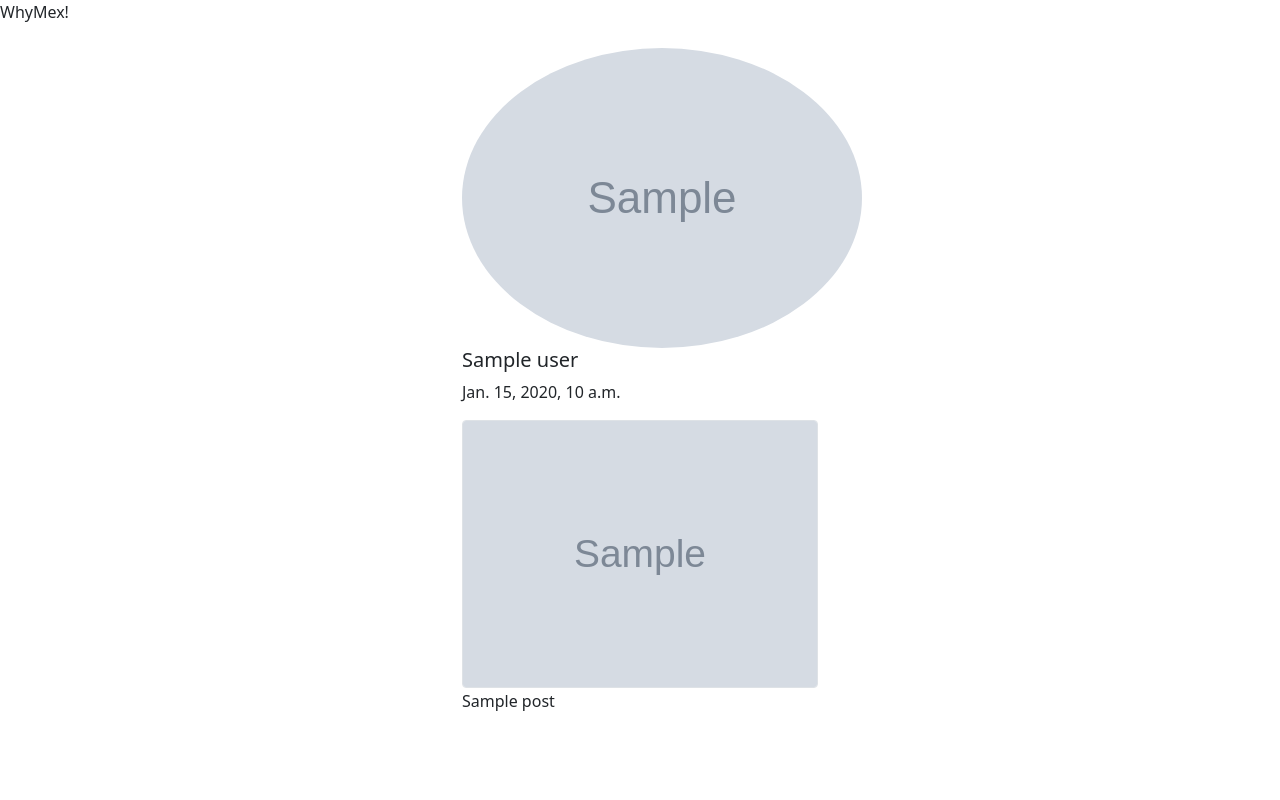
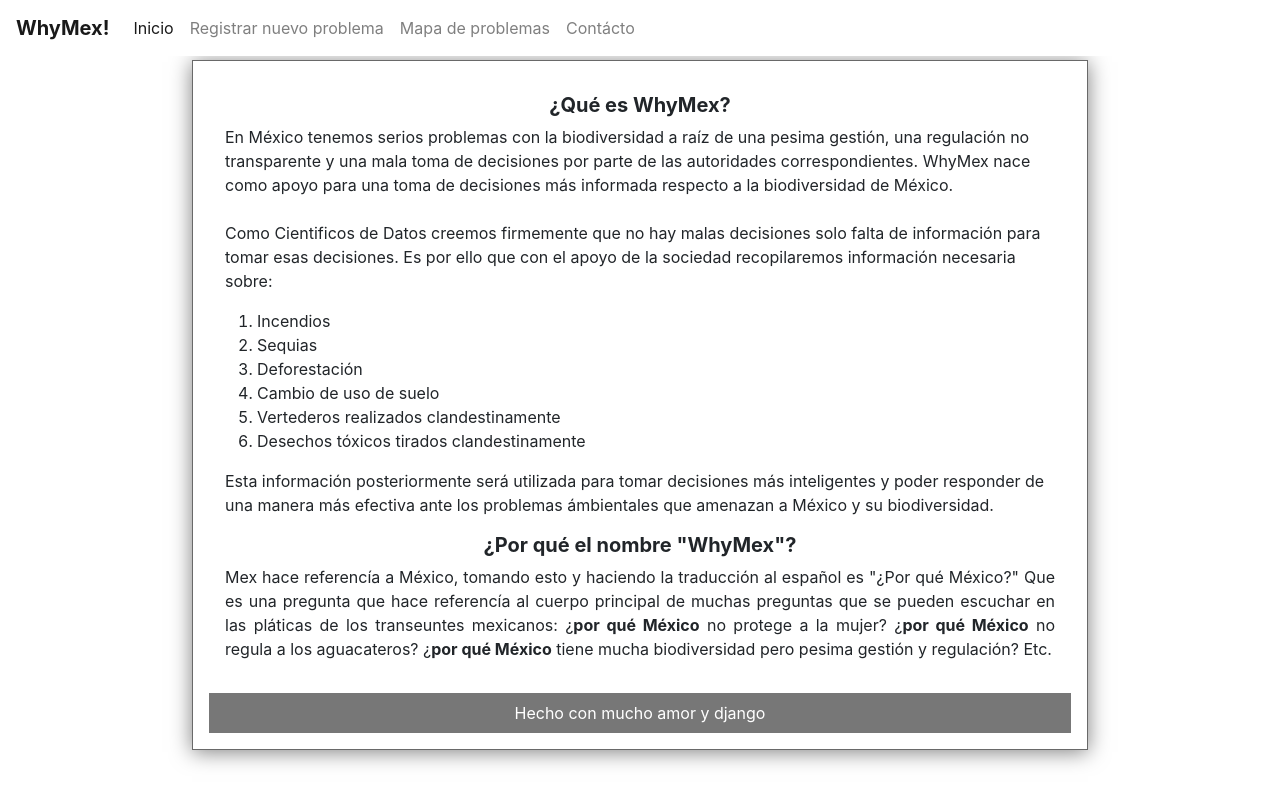
Before and after one commit to Ladivcr/WhyMex, a Django app: template posts/templates/index.html in a window 1280 px wide. Run offline with Django 3.2, Linux system fonts and the light colour scheme; the template is opened without the code that fills it: most values are stand-ins (such as "Sample title", 1, 10 or a date in 2020); grey boxes marked "Sample" are stand-in pictures; some libraries are stand-ins or nearby versions.

Commit message:
Inicio listo

```diff
--- a/WhyMex/settings.py
+++ b/WhyMex/settings.py
@@ -11,6 +11,7 @@ https://docs.djangoproject.com/en/3.2/ref/settings/
 """
 
 from pathlib import Path
+import os
 
 # Build paths inside the project like this: BASE_DIR / 'subdir'.
 BASE_DIR = Path(__file__).resolve().parent.parent
@@ -120,7 +121,10 @@ USE_TZ = True
 # Static files (CSS, JavaScript, Images)
 # https://docs.djangoproject.com/en/3.2/howto/static-files/
 
+#STATIC_URL = '/static/'
+STATICFILES_DIRS = [ os.path.join(BASE_DIR,'static')]
 STATIC_URL = '/static/'
+
 
 # Default primary key field type
 # https://docs.djangoproject.com/en/3.2/ref/settings/#default-auto-field
--- a/WhyMex/urls.py
+++ b/WhyMex/urls.py
@@ -21,5 +21,5 @@ from posts import views as post_views
 
 urlpatterns = [
     path('hello-world/', local_views.hello_world),
-    path('posts/', post_views.list_posts)
+    path('inicio/', post_views.list_posts)
 ]
--- /dev/null
+++ b/posts/static/estilos.css
@@ -0,0 +1,64 @@
+/*body
+{
+    background: #1e1f24;
+    color: #333;
+    text-align: center;
+    font-family: "Arial";
+    font-size: 16px;
+    margin: 0;
+    padding: 0;
+} */
+
+#cabecera
+{
+    background: #37488b;
+    box-shadow: 0px 2px 20px 0px rgba(0,0,0,0.5);
+    color: white;
+    font-weight: bold;
+    margin: 0;
+    padding: 0.5em;
+}
+
+#cabecera #logo
+{
+    width: 20px;
+    vertical-align: middle;
+
+}
+
+#cabecera #tagline
+{
+    padding: 0 0 0 1em;
+    font-weight: normal;
+    font-size: 0.8em;
+}
+
+
+#container
+{
+    width: 70%;
+    padding: 1em;
+    text-align: left;
+    border: 1px solid rgb(105, 105, 105);
+    box-shadow: 0px 2px 20px 0px rgba(0,0,0,0.5);
+    margin: 0 auto;
+}
+
+#container h1
+{
+    font-size: 20px;
+}
+
+#post
+{
+    background: white;
+    padding: 1em;
+}
+
+#footer
+{
+    background: #777;
+    color: white;
+    text-align: center;
+    padding: 0.5em;
+}
--- a/posts/templates/index.html
+++ b/posts/templates/index.html
@@ -1,13 +1,94 @@
 <!DOCTYPE html>
-<html>
+<html lang = 'en'>
   <head>
       <meta charset='UTF-8'
-    <title>WhyMex!</title>
-    <!-- CSS only -->
-    <link href="https://cdn.jsdelivr.net/npm/bootstrap@5.0.0-beta3/dist/css/bootstrap.min.css" rel="stylesheet" integrity="sha384-eOJMYsd53ii+scO/bJGFsiCZc+5NDVN2yr8+0RDqr0Ql0h+rP48ckxlpbzKgwra6" crossorigin="anonymous">
+      <meta name="description" content="Cuidado del medio ambiente">
+      <meta name="keywords" content=" Arboles, Ecologia, Reforestacion, Trees, Media, Social, Maps, Mexico, Latin, America">
+      <meta name="viewport" content="width=device-width, user-scalable=no, initial-scale=1.0, maximum-scale=1.0, minimum-scale=1.0">
+
+      <title>WhyMex!</title>
+      <!-- CSS only -->
+      <!-- Bootstrap -->
+      <link href="https://cdn.jsdelivr.net/npm/bootstrap@5.0.0-beta3/dist/css/bootstrap.min.css" rel="stylesheet" integrity="sha384-eOJMYsd53ii+scO/bJGFsiCZc+5NDVN2yr8+0RDqr0Ql0h+rP48ckxlpbzKgwra6" crossorigin="anonymous">
+      <link rel="stylesheet" href="https://stackpath.bootstrapcdn.com/bootstrap/4.5.2/css/bootstrap.min.css" integrity="sha384-JcKb8q3iqJ61gNV9KGb8thSsNjpSL0n8PARn9HuZOnIxN0hoP+VmmDGMN5t9UJ0Z" crossorigin="anonymous">
+      <link rel="stylesheet" href="https://unpkg.com/leaflet@1.6.0/dist/leaflet.css" integrity="sha512-xwE/Az9zrjBIphAcBb3F6JVqxf46+CDLwfLMHloNu6KEQCAWi6HcDUbeOfBIptF7tcCzusKFjFw2yuvEpDL9wQ==" crossorigin=""/>
+      <link rel="stylesheet" href="https://cdn.jsdelivr.net/gh/openlayers/openlayers.github.io@master/en/v6.1.1/css/ol.css" type="text/css">
+      <!-- My own css -->
+      {% load static %}
+      <link rel="stylesheet" href="{% static 'estilos.css' %}" />
 
   </head>
   <body>
+    <!-- Header con el menú principal -->
+
+    <nav class="mb-1 navbar navbar-expand-lg navbar-light" style="background-color: #fff;">
+
+      <a class="navbar-brand" href=""><strong>WhyMex!</strong></a>
+      <button class="navbar-toggler" type="button" data-toggle="collapse" data-target="#navbarSupportedContent-555" aria-controls="navbarSupportedContent-555" aria-expanded="false" aria-label="Toggle navigation">
+        <span class="navbar-toggler-icon"></span>
+      </button>
+      <div class="collapse navbar-collapse" id="navbarSupportedContent-555">
+        <ul class="navbar-nav mr-auto">
+          <li class="nav-item active">
+            <a class="nav-link" href=""><i class="fa fa-home" aria-hidden="true"></i>Inicio
+              <span class="sr-only">(current)</span>
+            </a>
+          </li>
+          <li class="nav-item">
+            <a class="nav-link" href="/registro/"><i class="fas fa-users"></i>Registrar nuevo problema</a>
+          </li>
+          <li class="nav-item">
+            <a class="nav-link" href="/mapa/"><i class="fas fa-map-marked-alt"></i>Mapa de problemas</a>
+          </li>
+          <li class="nav-item">
+            <a class="nav-link" href="/contacto/"><i class="far fa-comment-alt"></i>Contácto</a>
+          </li>
+        </ul>
+
+      </div>
+    </nav>
+    <!-- Termina header-->
+
+    <!--¿Qué es WhyMex?-->
+    <div id="container">
+
+	    <div id="post">
+		    <center><h1><strong>¿Qué es WhyMex?</strong></h1></center>
+		    <p style=”text-align: justify;”>En México tenemos serios problemas
+        con la biodiversidad a raíz de una pesima gestión, una regulación no
+        transparente y una mala toma de decisiones por parte de las autoridades
+        correspondientes. WhyMex nace como apoyo para una toma de decisiones
+        más informada respecto a la biodiversidad de México.<br>
+        <br> Como Cientificos de Datos creemos firmemente que no hay malas decisiones solo
+        falta de información para tomar esas decisiones. Es por ello que con el apoyo de la sociedad
+        recopilaremos información necesaria sobre:
+        <ol>
+          <li>Incendios</li>
+          <li>Sequias</li>
+          <li>Deforestación</li>
+          <li>Cambio de uso de suelo</li>
+          <li>Vertederos realizados clandestinamente</li>
+          <li>Desechos tóxicos tirados clandestinamente</li>
+        </ol>
+        Esta información posteriormente será utilizada para tomar decisiones más inteligentes
+        y poder responder de una manera más efectiva ante los problemas ámbientales que
+        amenazan a México y su biodiversidad.
+        </p>
+        <center><h1><strong>¿Por qué el nombre "WhyMex"?</strong></h1></center>
+        <p style="text-align: justify;">
+          Mex hace referencía a México, tomando esto y haciendo la traducción al español
+          es "¿Por qué México?" Que es una pregunta que hace referencía al
+          cuerpo principal de muchas preguntas que se pueden escuchar en las pláticas de
+          los transeuntes mexicanos: ¿<strong>por qué México</strong> no protege a la mujer?
+          ¿<strong>por qué México</strong> no regula a los aguacateros?
+          ¿<strong>por qué México</strong> tiene mucha biodiversidad pero pesima gestión y regulación? Etc.
+        </p>
+		  </div>
+	    <div id="footer">Hecho con mucho amor y django</div>
+	  </div>
+    <!-- TERMINA ¿Qué es WhyMex?-->
+
+    <!--
     <br><br>
     <div class="container">
         <div class="row">
@@ -26,5 +107,6 @@
             {% endfor %}
         </div>
     </div>
+    -->
   </body>
 </html>
--- a/posts/views.py
+++ b/posts/views.py
@@ -5,6 +5,7 @@ from django.shortcuts import render
 #from django.http import HttpResponse
 # utilities
 from datetime import datetime
+import geopandas as gpd
 
 now = datetime.now().strftime('%b %dth %Y - %H:%M hrs')
 posts = [
@@ -42,6 +43,8 @@ posts = [
 
 ]
 
+# ESto es lo que estoy viendo
 def list_posts(request):
     """ list existing posts """
+    # return render(request, 'pagina.html', {'parametros': para usar en ese html})
     return render(request, 'index.html', {'posts': posts})
```
Also changed, not shown: WhyMex/views.py (+0 -34 lines).
